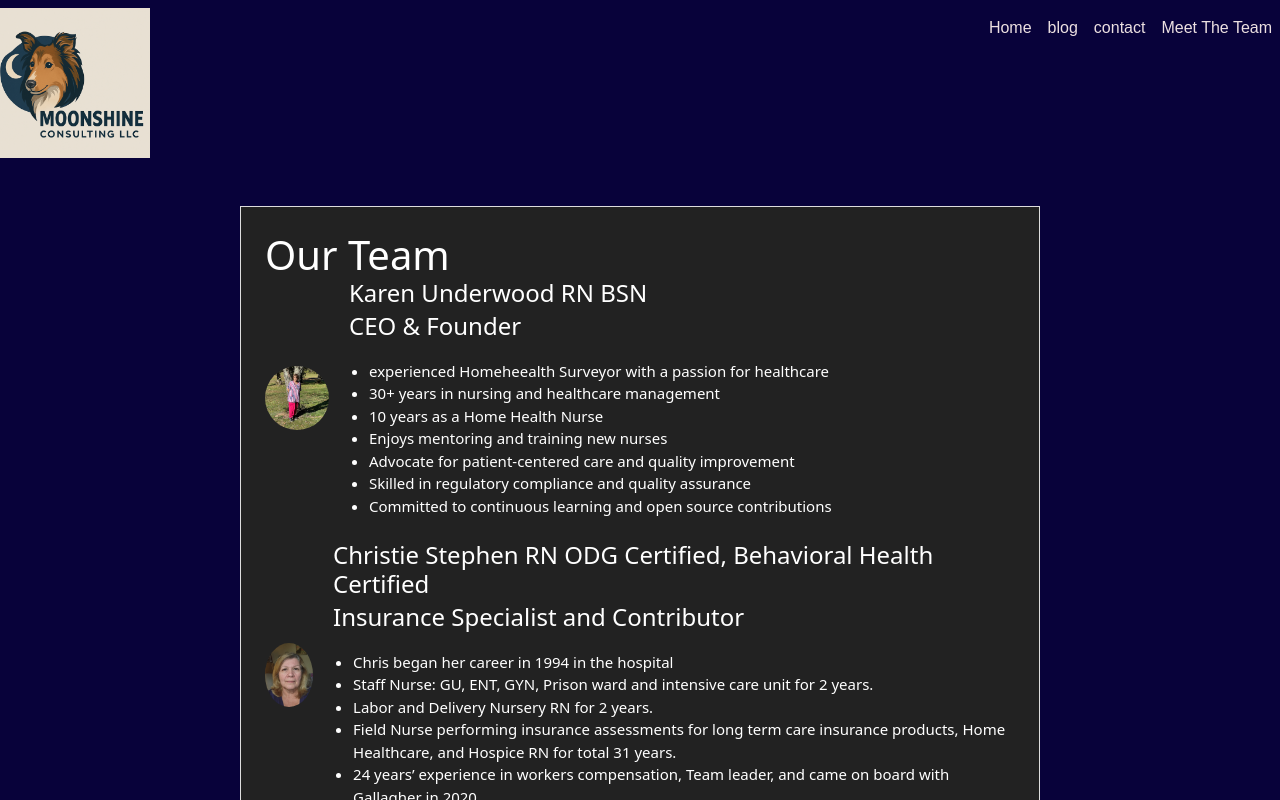
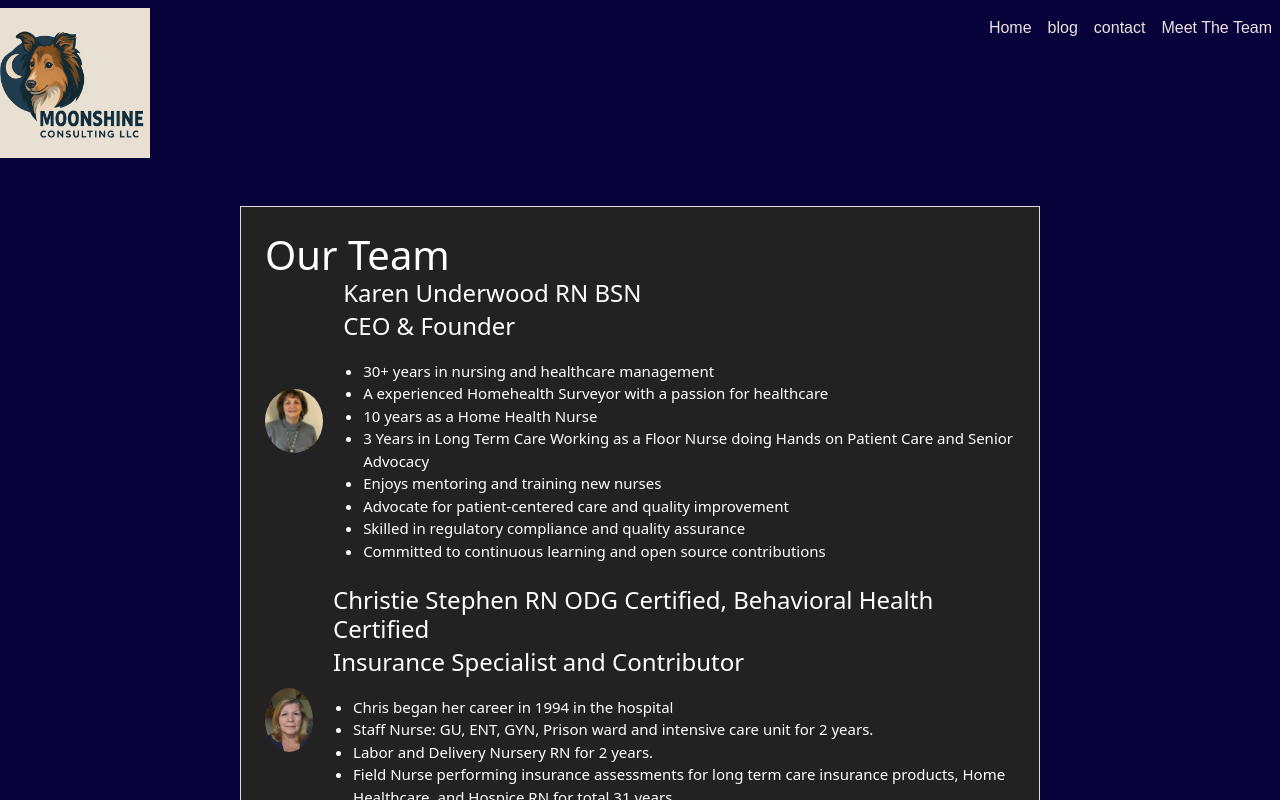
Before and after one commit to brandonbohn/Moonshineconsulting, a React (Create React App) app: page /biopage in a window 1280 px wide. Shown: the top 800 px of the page. Built offline with nearby package versions, Linux system fonts and the light colour scheme.

Commit message:
update bios

```diff
--- a/src/Pages/biopage.tsx
+++ b/src/Pages/biopage.tsx
@@ -11,11 +11,12 @@ function BioPage() {
                         {
                             name: "Karen Underwood RN BSN",
                             title: "CEO & Founder",
-                            picture: "./images/nurse.jpg",
+                            picture: "./images/CEO.jpg",
                             bioPoints: [
-                                "experienced Homeheealth Surveyor with a passion for healthcare",
-                                "30+ years in nursing and healthcare management",
+                               "30+ years in nursing and healthcare management",
+                               "A experienced Homehealth Surveyor with a passion for healthcare",
                                 "10 years as a Home Health Nurse",
+                                "3 Years in Long Term Care Working as a Floor Nurse doing Hands on Patient Care and Senior Advocacy",
                                 "Enjoys mentoring and training new nurses",
                                 "Advocate for patient-centered care and quality improvement",
                                 "Skilled in regulatory compliance and quality assurance",
```
Also changed, not shown: public/images/CEO.jpg (added).
